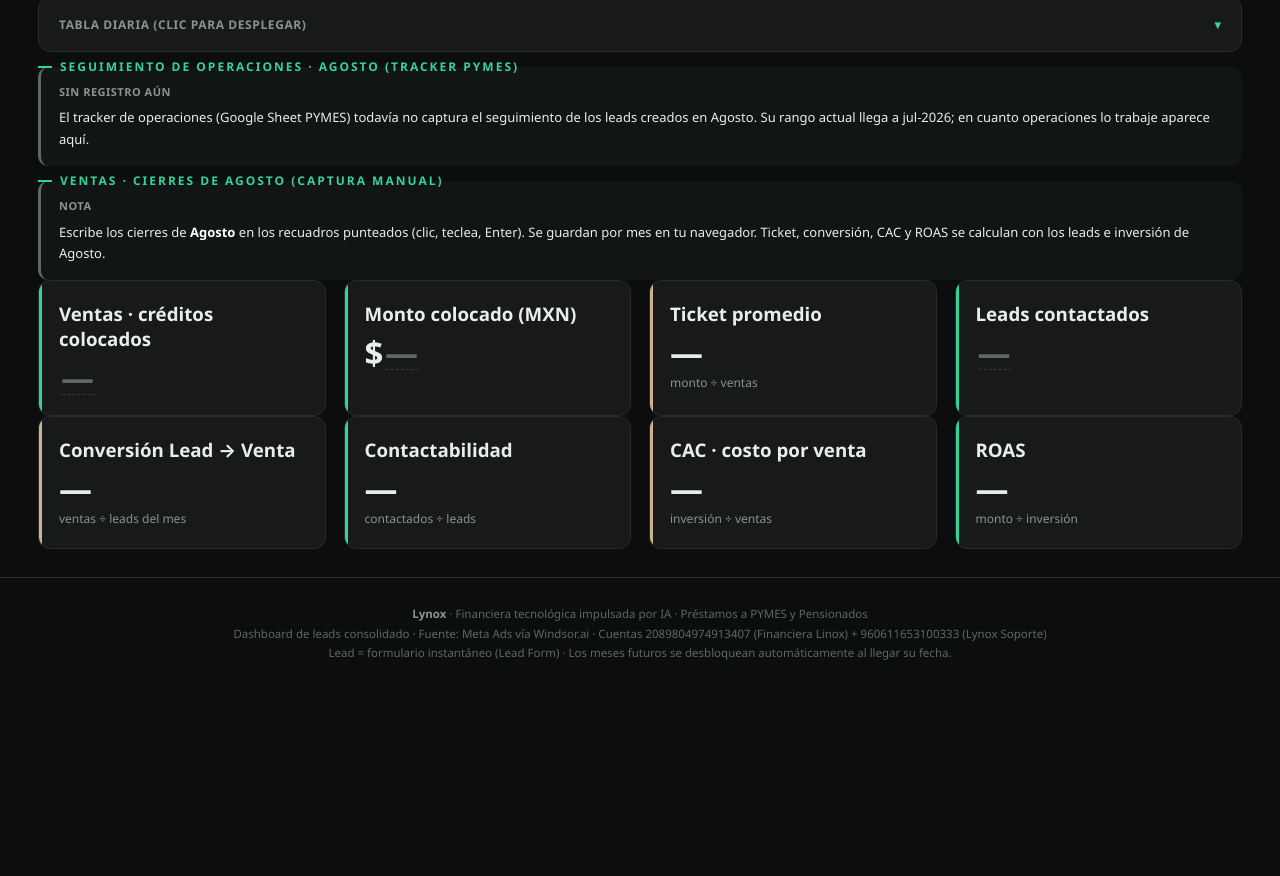
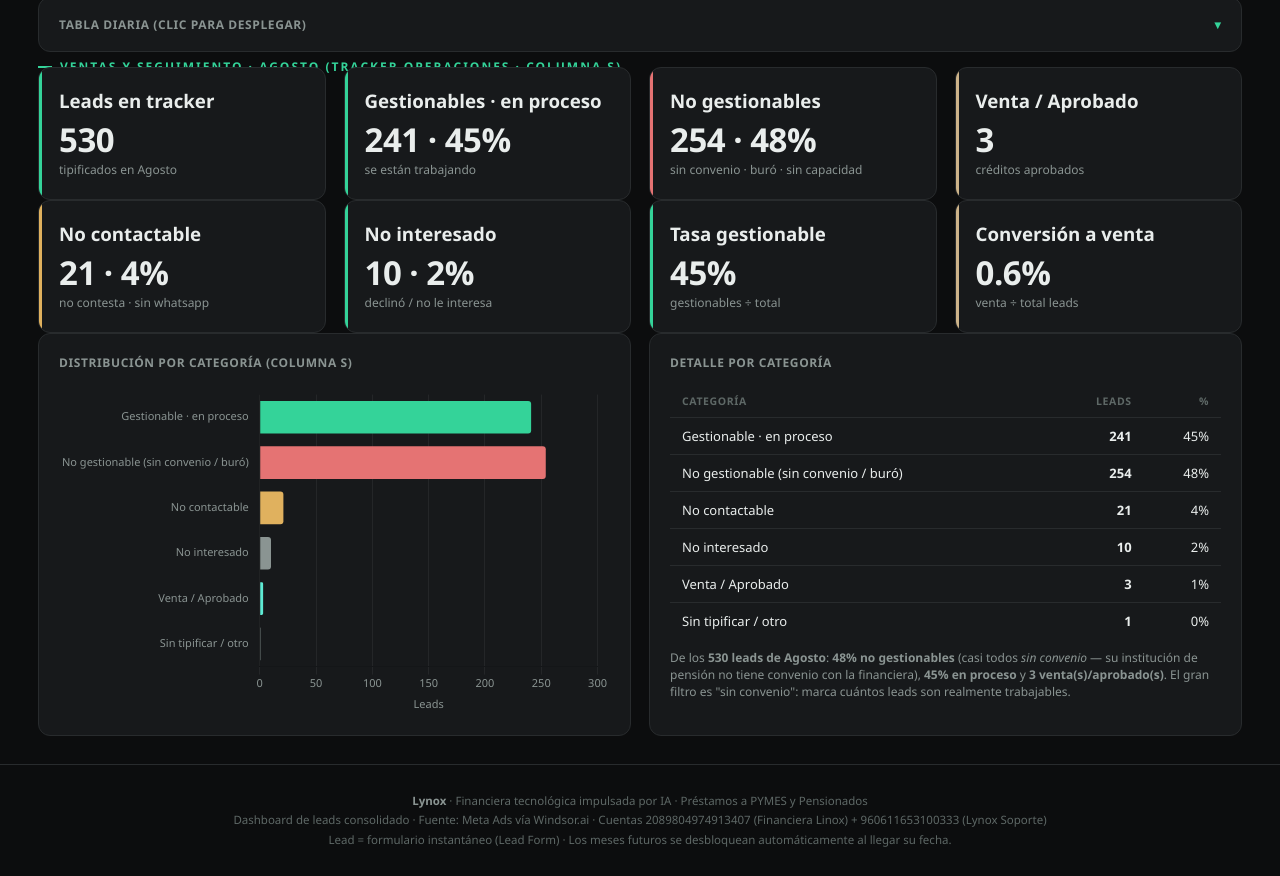
Before and after one commit to cantecmx/lynox-leads.netlify, a plain HTML site: page index.html in a window 1280 px wide. Shown: the part 2645-3521 px from the top of the page. Before the commit the page ends 3334 px from the top, so only its background shows below. Drawn offline with nearby package versions, Linux system fonts and the light colour scheme.

Commit message:
Panel por mes con categorias reales columna S (gestionable/no gestionable/no contactable/no interesado/venta); agosto incluido

```diff
--- a/index.html
+++ b/index.html
@@ -78,6 +78,8 @@
   .kpi::after{content:'';position:absolute;left:0;top:0;bottom:0;width:3px;background:var(--accent)}
   .kpi.gold::after{background:var(--gold)}
   .kpi.dim::after{background:var(--dim)}
+  .kpi.warn::after{background:var(--warn)}
+  .kpi.bad::after{background:var(--bad)}
   .kpi h3{margin:0 0 10px}
   .kpi .big{font-size:33px;font-weight:700;line-height:1;letter-spacing:-.5px;font-variant-numeric:tabular-nums}
   .kpi .sub{color:var(--muted);font-size:12px;margin-top:6px;line-height:1.4}
@@ -378,7 +380,7 @@ function monthBody(ym){
   if(isCur) h+=breakdownsBlock();
   h+='<details class="card" style="padding:0"><summary style="padding:18px 20px;cursor:pointer;font-size:12px;color:var(--muted);text-transform:uppercase;letter-spacing:.6px;font-weight:600;display:flex;justify-content:space-between;align-items:center"><span>Tabla diaria (clic para desplegar)</span><span style="color:var(--accent)">▾</span></summary>'+
     '<div style="padding:0 20px 18px;overflow-x:auto"><table id="tb-'+s+'"><thead><tr><th>Fecha</th><th class="num">Inversión</th><th class="num">Leads</th><th class="num">CPL</th><th class="num">Impr.</th><th class="num">Clicks</th></tr></thead><tbody></tbody></table></div></details>';
-  h+=segBlockHTML(ym)+salesBlockHTML(ym);
+  h+=segBlockHTML(ym);
   return h;
 }
 function breakdownsBlock(){
@@ -524,78 +526,54 @@ function renderAll(){
   set('dataDate',(+last[2])+'-'+MES[+last[1]-1]+'-'+last[0]);
 }
 
-// ===================== VENTAS Y SEGUIMIENTO POR MES =====================
-// Embudo por mes de creación del lead · Google Sheet de operaciones (PYMES · snapshot 19-ago-2026)
+// ===================== SEGUIMIENTO POR MES · columna S del tracker (Google Sheet) =====================
+// Categorías tipificadas (columna S · hoja "Formulario Pensionado-copy"), por mes de creación · snapshot 20-ago-2026
 const SEG_BY_MONTH={
-  '2026-05':{espera:57,registro:9,oferta:4,financieras:0,descal:12,perdido:3,sin:0},
-  '2026-06':{espera:71,registro:11,oferta:0,financieras:0,descal:0,perdido:0,sin:0},
-  '2026-07':{espera:36,registro:0,oferta:0,financieras:0,descal:0,perdido:2,sin:1}
+  '2026-04':{gest:0,nogest:5,nocont:2,noint:3,venta:0,otro:1},
+  '2026-05':{gest:110,nogest:178,nocont:5,noint:18,venta:0,otro:0},
+  '2026-06':{gest:190,nogest:181,nocont:8,noint:3,venta:3,otro:1},
+  '2026-07':{gest:188,nogest:299,nocont:18,noint:2,venta:0,otro:3},
+  '2026-08':{gest:241,nogest:254,nocont:21,noint:10,venta:3,otro:1}
 };
-const SK='lynox_sales_';
-const skGet=(ym,k)=>{ try{return localStorage.getItem(SK+ym+'_'+k)||'';}catch(e){return '';} };
-const skSet=(ym,k,v)=>{ try{localStorage.setItem(SK+ym+'_'+k,v);}catch(e){} };
-const pnum=s=>{ const x=parseFloat(String(s).replace(/[^0-9.\-]/g,'')); return isNaN(x)?0:x; };
 const mesN=ym=>MESL[+ym.slice(5,7)-1];
+const BK=[['gest','Gestionable · en proceso',G],['nogest','No gestionable (sin convenio / buró)','#e57373'],['nocont','No contactable','#e0b15e'],['noint','No interesado','#8a9492'],['venta','Venta / Aprobado','#5eead4'],['otro','Sin tipificar / otro','#5e6866']];
 function segBlockHTML(ym){
   const s=safeId(ym), d=SEG_BY_MONTH[ym];
-  let h='<div class="sect">Seguimiento de operaciones · '+mesN(ym)+' (tracker PYMES)</div>';
-  if(!d) return h+'<div class="note dim"><span class="t" style="color:var(--muted)">Sin registro aún</span>El tracker de operaciones (Google Sheet PYMES) todavía no captura el seguimiento de los leads creados en '+mesN(ym)+'. Su rango actual llega a jul-2026; en cuanto operaciones lo trabaje aparece aquí.</div>';
+  let h='<div class="sect">Ventas y seguimiento · '+mesN(ym)+' (tracker operaciones · columna S)</div>';
+  if(!d) return h+'<div class="note dim"><span class="t" style="color:var(--muted)">Sin registro aún</span>El tracker de operaciones (Google Sheet) todavía no tipifica los leads creados en '+mesN(ym)+'.</div>';
   return h+
    '<div class="row four">'+
-    '<div class="kpi"><h3>Leads en seguimiento</h3><div class="big" id="sg-total-'+s+'">—</div><div class="sub">creados en '+mesN(ym)+'</div></div>'+
-    '<div class="kpi gold"><h3>En espera de respuesta</h3><div class="big" id="sg-espera-'+s+'">—</div><div class="sub">contactado, sin responder</div></div>'+
-    '<div class="kpi"><h3>En proceso avanzado</h3><div class="big" id="sg-avance-'+s+'">—</div><div class="sub">registro · oferta · financieras</div></div>'+
-    '<div class="kpi"><h3>Descalif. / perdidos</h3><div class="big" id="sg-lost-'+s+'">—</div><div class="sub">sin CIEC · rechazo · declinó</div></div>'+
+    '<div class="kpi"><h3>Leads en tracker</h3><div class="big" id="sg-total-'+s+'">—</div><div class="sub">tipificados en '+mesN(ym)+'</div></div>'+
+    '<div class="kpi"><h3>Gestionables · en proceso</h3><div class="big" id="sg-gest-'+s+'">—</div><div class="sub">se están trabajando</div></div>'+
+    '<div class="kpi bad"><h3>No gestionables</h3><div class="big" id="sg-nogest-'+s+'">—</div><div class="sub">sin convenio · buró · sin capacidad</div></div>'+
+    '<div class="kpi gold"><h3>Venta / Aprobado</h3><div class="big" id="sg-venta-'+s+'">—</div><div class="sub">créditos aprobados</div></div>'+
    '</div>'+
-   '<div class="row"><div class="card"><h3>Distribución por estatus</h3><canvas id="sgChart-'+s+'"></canvas></div>'+
-    '<div class="card"><h3>Detalle del embudo</h3><table><thead><tr><th>Estatus</th><th class="num">Leads</th><th class="num">%</th></tr></thead><tbody id="sgTable-'+s+'"></tbody></table>'+
+   '<div class="row four">'+
+    '<div class="kpi warn"><h3>No contactable</h3><div class="big" id="sg-nocont-'+s+'">—</div><div class="sub">no contesta · sin whatsapp</div></div>'+
+    '<div class="kpi"><h3>No interesado</h3><div class="big" id="sg-noint-'+s+'">—</div><div class="sub">declinó / no le interesa</div></div>'+
+    '<div class="kpi"><h3>Tasa gestionable</h3><div class="big" id="sg-tg-'+s+'">—</div><div class="sub">gestionables ÷ total</div></div>'+
+    '<div class="kpi gold"><h3>Conversión a venta</h3><div class="big" id="sg-cv-'+s+'">—</div><div class="sub">venta ÷ total leads</div></div>'+
+   '</div>'+
+   '<div class="row"><div class="card"><h3>Distribución por categoría (columna S)</h3><canvas id="sgChart-'+s+'"></canvas></div>'+
+    '<div class="card"><h3>Detalle por categoría</h3><table><thead><tr><th>Categoría</th><th class="num">Leads</th><th class="num">%</th></tr></thead><tbody id="sgTable-'+s+'"></tbody></table>'+
     '<div style="margin-top:10px;font-size:12px;color:var(--muted)" id="sgRead-'+s+'"></div></div></div>';
 }
-function salesBlockHTML(ym){
-  const nm=mesN(ym);
-  return '<div class="sect">Ventas · cierres de '+nm+' (captura manual)</div>'+
-   '<div class="note dim" style="margin-top:-2px"><span class="t" style="color:var(--muted)">Nota</span>Escribe los cierres de <b>'+nm+'</b> en los recuadros punteados (clic, teclea, Enter). Se guardan por mes en tu navegador. Ticket, conversión, CAC y ROAS se calculan con los leads e inversión de '+nm+'. <span class="sv-saved" data-m="'+ym+'" style="color:var(--accent);font-weight:600"></span></div>'+
-   '<div class="row four">'+
-    '<div class="kpi"><h3>Ventas · créditos colocados</h3><div class="big"><span class="edit" data-m="'+ym+'" data-k="ventas"></span></div></div>'+
-    '<div class="kpi"><h3>Monto colocado (MXN)</h3><div class="big">$<span class="edit" data-m="'+ym+'" data-k="monto"></span></div></div>'+
-    '<div class="kpi gold"><h3>Ticket promedio</h3><div class="big" data-dv="ticket">—</div><div class="sub">monto ÷ ventas</div></div>'+
-    '<div class="kpi"><h3>Leads contactados</h3><div class="big"><span class="edit" data-m="'+ym+'" data-k="contactados"></span></div></div>'+
-   '</div>'+
-   '<div class="row four">'+
-    '<div class="kpi gold"><h3>Conversión Lead → Venta</h3><div class="big" data-dv="convLV">—</div><div class="sub">ventas ÷ leads del mes</div></div>'+
-    '<div class="kpi"><h3>Contactabilidad</h3><div class="big" data-dv="contact">—</div><div class="sub">contactados ÷ leads</div></div>'+
-    '<div class="kpi gold"><h3>CAC · costo por venta</h3><div class="big" data-dv="cac">—</div><div class="sub">inversión ÷ ventas</div></div>'+
-    '<div class="kpi"><h3>ROAS</h3><div class="big" data-dv="roas">—</div><div class="sub">monto ÷ inversión</div></div>'+
-   '</div>';
-}
 function renderMonthPanels(ym){
-  const s=safeId(ym), a=agg(monthRows(DATA.daily,ym));
-  const setdv=(k,v)=>{const e=document.querySelector('#tab-'+ym+' [data-dv="'+k+'"]'); if(e)e.textContent=v;};
-  const ventas=pnum(skGet(ym,'ventas')), monto=pnum(skGet(ym,'monto')), contactados=pnum(skGet(ym,'contactados'));
-  setdv('ticket', ventas? money(monto/ventas):'—');
-  setdv('convLV',(ventas&&a.leads)?(ventas/a.leads*100).toFixed(1)+'%':'—');
-  setdv('contact',(contactados&&a.leads)?(contactados/a.leads*100).toFixed(1)+'%':'—');
-  setdv('cac', ventas? money(a.spend/ventas):'—');
-  setdv('roas',(monto&&a.spend)?(monto/a.spend).toFixed(2)+'x':'—');
-  const d=SEG_BY_MONTH[ym];
-  if(d){
-    const total=(d.espera+d.registro+d.oferta+d.financieras+d.descal+d.perdido+d.sin)||1;
-    const avance=d.registro+d.oferta+d.financieras, lost=d.descal+d.perdido;
-    set('sg-total-'+s,num(total));
-    set('sg-espera-'+s,d.espera+' · '+(d.espera/total*100).toFixed(0)+'%');
-    set('sg-avance-'+s,avance+' · '+(avance/total*100).toFixed(0)+'%');
-    set('sg-lost-'+s,lost+' · '+(lost/total*100).toFixed(0)+'%');
-    const rows=[['En espera de respuesta',d.espera],['En espera de registro',d.registro],['En espera de oferta',d.oferta],['Enviado a financieras',d.financieras],['Descalificado (sin CIEC)',d.descal],['Perdido (rechazo/declinó)',d.perdido],['Sin seguimiento',d.sin]].filter(r=>r[1]>0);
-    mk('sgChart-'+s,{type:'bar',data:{labels:rows.map(r=>r[0]),datasets:[{data:rows.map(r=>r[1]),backgroundColor:Gdim,borderColor:G,borderWidth:1,borderRadius:3}]},options:{indexAxis:'y',responsive:true,maintainAspectRatio:false,plugins:{legend:{display:false}},scales:{x:{grid:{color:GRID},title:{display:true,text:'Leads'}},y:{grid:{display:false}}}}});
-    const tb=$('sgTable-'+s); if(tb){tb.innerHTML=''; rows.forEach(r=>{const tr=document.createElement('tr'); tr.innerHTML='<td>'+r[0]+'</td><td class="num"><b>'+r[1]+'</b></td><td class="num">'+(r[1]/total*100).toFixed(0)+'%</td>'; tb.appendChild(tr);});}
-    const rd=$('sgRead-'+s); if(rd)rd.innerHTML='De los <b>'+total+' leads PYMES de '+mesN(ym)+'</b>, el <b>'+(d.espera/total*100).toFixed(0)+'%</b> sigue en espera de respuesta tras el primer contacto. <b>'+avance+'</b> avanzaron (registro/oferta) y <b>'+lost+'</b> se perdieron o descalificaron. Cierres registrados: <b>0</b>.';
-  }
-  document.querySelectorAll('#tab-'+ym+' .edit').forEach(el=>{
-    const k=el.dataset.k, m=el.dataset.m, sv=skGet(m,k); if(sv) el.textContent=sv;
-    if(el._w) return; el._w=true;
-    el.addEventListener('blur',()=>{ skSet(m,k,el.textContent.trim()); renderMonthPanels(m); const e=document.querySelector('#tab-'+m+' .sv-saved'); if(e){e.textContent='✓ Guardado';setTimeout(()=>{e.textContent='';},1500);} });
-    el.addEventListener('keydown',e=>{ if(e.key==='Enter'){e.preventDefault(); el.blur();} });
-  });
+  const s=safeId(ym), d=SEG_BY_MONTH[ym]; if(!d) return;
+  const total=(d.gest+d.nogest+d.nocont+d.noint+d.venta+d.otro)||1;
+  const pct=n=>(n/total*100).toFixed(0)+'%';
+  set('sg-total-'+s,num(total));
+  set('sg-gest-'+s,num(d.gest)+' · '+pct(d.gest));
+  set('sg-nogest-'+s,num(d.nogest)+' · '+pct(d.nogest));
+  set('sg-venta-'+s,num(d.venta));
+  set('sg-nocont-'+s,num(d.nocont)+' · '+pct(d.nocont));
+  set('sg-noint-'+s,num(d.noint)+' · '+pct(d.noint));
+  set('sg-tg-'+s,pct(d.gest));
+  set('sg-cv-'+s,(d.venta/total*100).toFixed(1)+'%');
+  const rows=BK.map(b=>[b[1],d[b[0]],b[2]]).filter(r=>r[1]>0);
+  mk('sgChart-'+s,{type:'bar',data:{labels:rows.map(r=>r[0]),datasets:[{data:rows.map(r=>r[1]),backgroundColor:rows.map(r=>r[2]),borderWidth:0,borderRadius:3}]},options:{indexAxis:'y',responsive:true,maintainAspectRatio:false,plugins:{legend:{display:false}},scales:{x:{grid:{color:GRID},title:{display:true,text:'Leads'}},y:{grid:{display:false}}}}});
+  const tb=$('sgTable-'+s); if(tb){tb.innerHTML=''; rows.forEach(r=>{const tr=document.createElement('tr'); tr.innerHTML='<td>'+r[0]+'</td><td class="num"><b>'+r[1]+'</b></td><td class="num">'+(r[1]/total*100).toFixed(0)+'%</td>'; tb.appendChild(tr);});}
+  const rd=$('sgRead-'+s); if(rd)rd.innerHTML='De los <b>'+num(total)+' leads de '+mesN(ym)+'</b>: <b>'+pct(d.nogest)+' no gestionables</b> (casi todos <i>sin convenio</i> — su institución de pensión no tiene convenio con la financiera), <b>'+pct(d.gest)+' en proceso</b> y <b>'+d.venta+' venta(s)/aprobado(s)</b>. El gran filtro es "sin convenio": marca cuántos leads son realmente trabajables.';
 }
 
 // ===================== FETCH WINDSOR =====================
```
